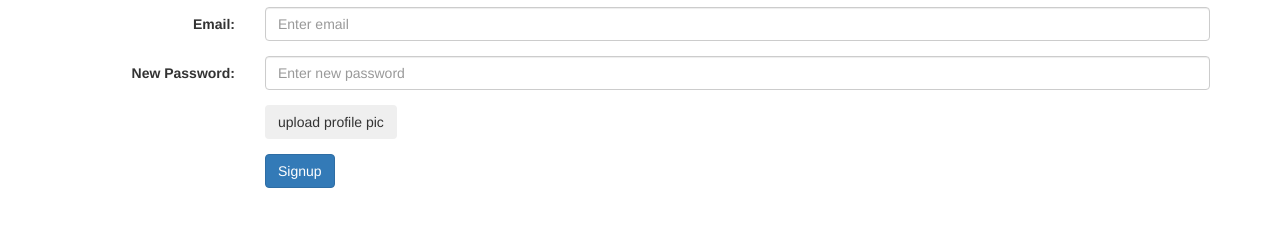
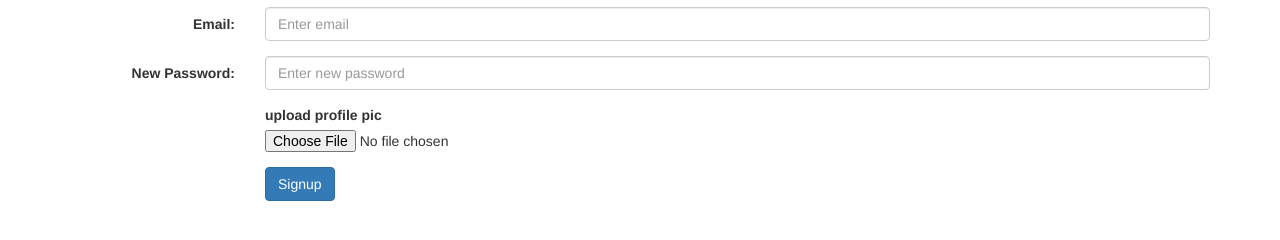
Before and after one commit to itsmrajesh/progressive-web-apps, a plain HTML site: page index.html in a window 1280 px wide. Shown: the part 56-296 px from the top of the page. Drawn offline with nearby package versions, Linux system fonts and the light colour scheme.

Commit message:
added version8

```diff
--- a/index.html
+++ b/index.html
@@ -16,7 +16,7 @@
 <body>
     <div class="container">
         <h2 class="text-primary">PWA Registration Form.</h2>
-        <form class="form-horizontal" method="GET" action="pages/success.html">
+        <form class="form-horizontal" action="pages/success.html">
             <div class="form-group">
                 <label class="control-label col-sm-2" for="email">Email:</label>
                 <div class="col-sm-10">
@@ -31,7 +31,8 @@
             </div>
             <div class="form-group">
                 <div class="col-sm-offset-2 col-sm-10">
-                    <button class="btn">upload profile pic</button>
+                    <label for="pic"> upload profile pic</label>
+                    <input type="file" accept="image/*" id="pic">
                 </div>
             </div>
             <div class="form-group">
--- a/serviceworker.js
+++ b/serviceworker.js
@@ -31,6 +31,7 @@ self.addEventListener('activate', evt => {
         return Promise.all(keys
           .filter(key => key !== staticCache)
           .map(key => caches.delete(key))
+
         );
       })
     );
```
